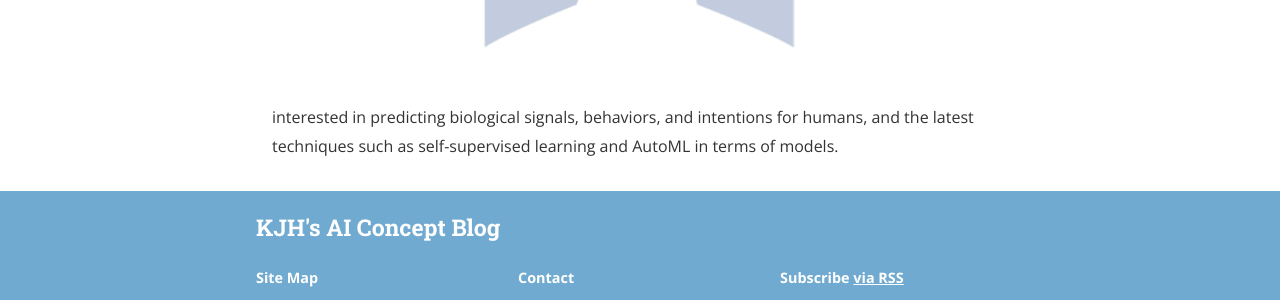
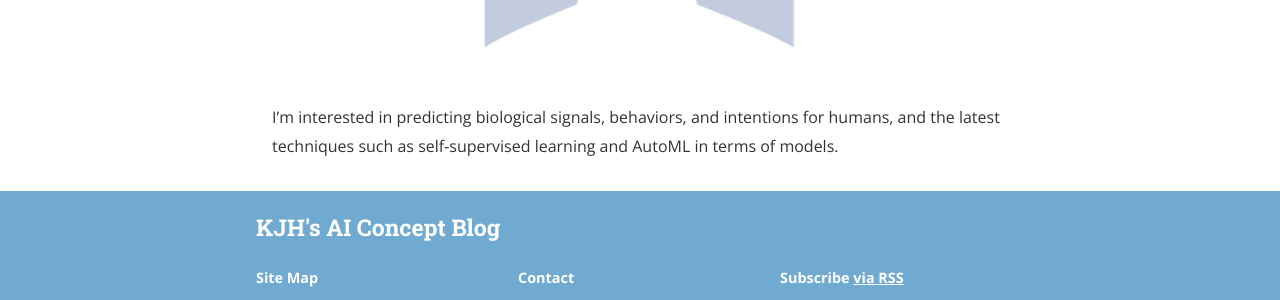
Before and after one commit to jeonghoonkim1211/jeonghoonkim1211.github.io, a Jekyll site: the page built from about.md, in a window 1280 px wide. Shown: the part 468-768 px from the top of the page. Built offline with Jekyll 4.4.1, drawn with Linux system fonts in a browser that asks for light colours; nearby versions of some CDN libraries.

```diff
--- a/about.md
+++ b/about.md
@@ -7,5 +7,5 @@ main_nav: true
 
 ![alt text]({{ site.baseurl }}/assets/profile-placeholder.gif "Profile Picture"){:.profile}
 
- interested in predicting biological signals, behaviors, and intentions for humans,
+ I'm interested in predicting biological signals, behaviors, and intentions for humans,
 and the latest techniques such as self-supervised learning and AutoML in terms of models.
```
